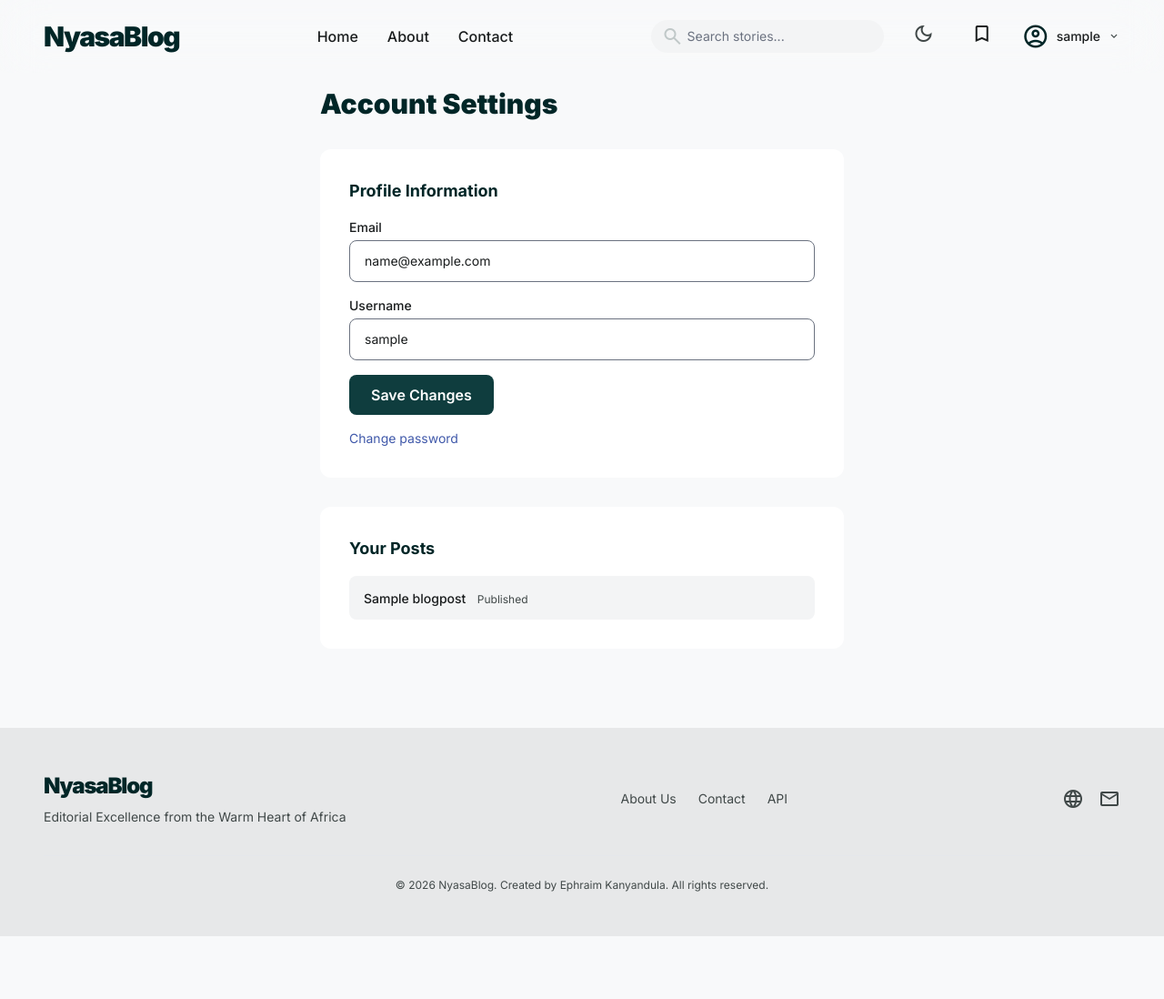
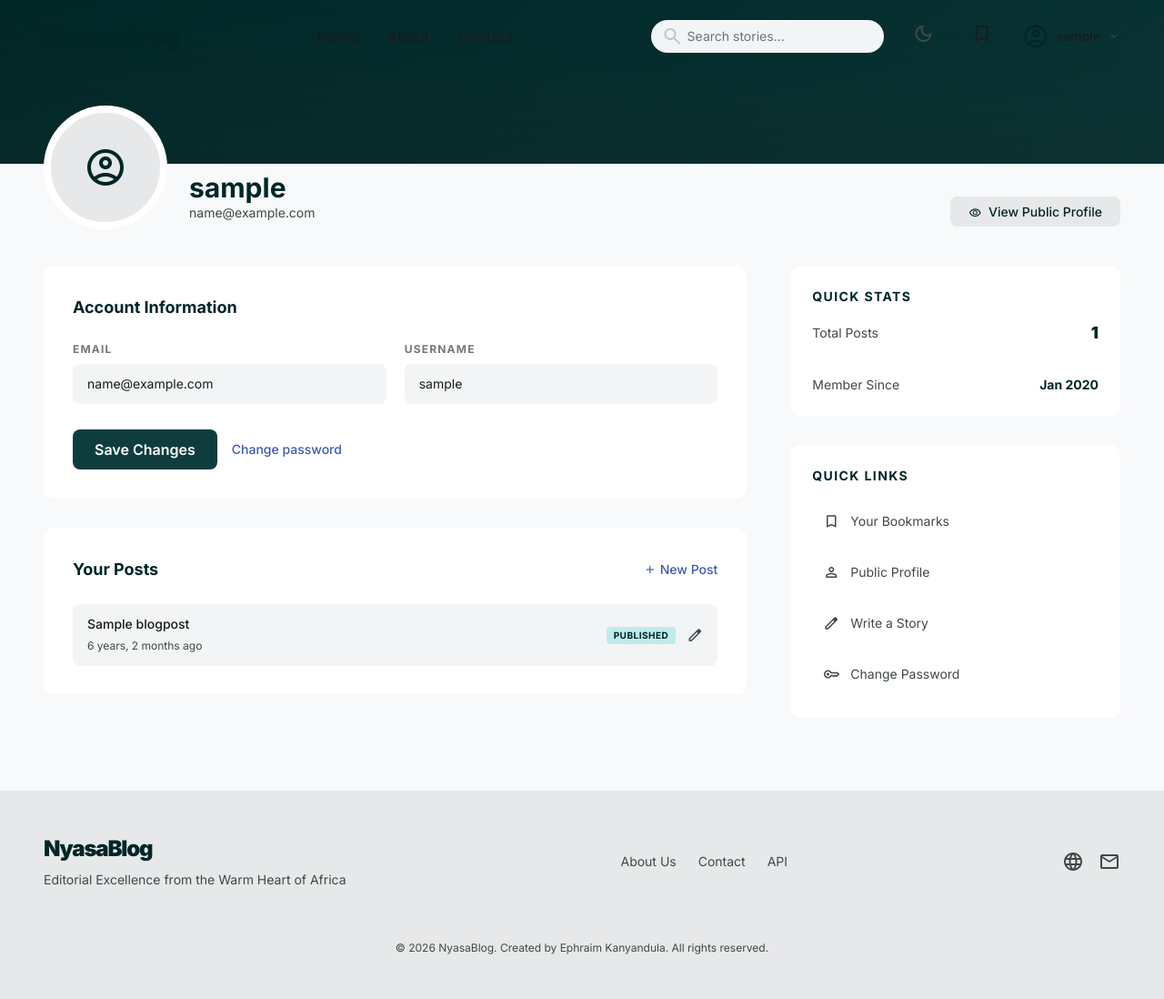
Before and after one commit to Kanyandula/BlogPost, a Django app: page /account/ in a window 1280 px wide. Shown: the whole page at 91% size. Before the commit the page ends 1029 px from the top, so only its background shows below. Run offline with Django 3.2, Linux system fonts and the light colour scheme; a user stored in the database is signed in; tables that the repository leaves empty hold one stand-in row (values such as "Sample post"); some libraries are stand-ins or nearby versions.

Commit message:
Rebuild account settings: dashboard layout with banner, stats sidebar, post manager

```diff
--- a/account/templates/account/account.html
+++ b/account/templates/account/account.html
@@ -1,34 +1,60 @@
 {% extends 'base.html' %}
 
-{% block title %}Account | NyasaBlog{% endblock %}
+{% block title %}Account Settings | NyasaBlog{% endblock %}
 
 {% block content %}
-<div class="max-w-2xl mx-auto px-6 md:px-12">
+<!-- Banner -->
+<div class="relative w-full h-[120px] md:h-[180px] bg-gradient-to-br from-[#002627] to-[#0f3d3e] -mt-24">
+  <div class="absolute inset-0 bg-gradient-to-t from-black/20 to-transparent"></div>
+</div>
 
-  <h1 class="text-3xl font-black text-primary mb-8">Account Settings</h1>
+<div class="max-w-[1280px] mx-auto px-6 md:px-12 -mt-16 relative z-10">
+
+  <!-- Profile Header -->
+  <div class="flex flex-col md:flex-row items-start md:items-end gap-6 mb-10">
+    <div class="p-1 bg-surface-container-lowest rounded-full">
+      <div class="w-24 h-24 md:w-32 md:h-32 rounded-full border-4 border-surface-container-lowest bg-surface-container-high flex items-center justify-center">
+        <span class="material-symbols-outlined text-4xl md:text-5xl text-primary">account_circle</span>
+      </div>
+    </div>
+    <div class="mb-2">
+      <h1 class="text-2xl md:text-3xl font-bold text-primary">{{ request.user.username }}</h1>
+      <p class="text-sm text-on-surface-variant">{{ request.user.email }}</p>
+    </div>
+    <div class="md:ml-auto mb-2">
+      <a href="{% url 'author_profile' request.user.username %}" class="px-5 py-2 bg-surface-container-high text-primary font-medium rounded-lg hover:bg-surface-container-highest transition-colors text-sm">
+        <span class="material-symbols-outlined text-sm align-middle mr-1">visibility</span> View Public Profile
+      </a>
+    </div>
+  </div>
+
+  <div class="grid grid-cols-1 lg:grid-cols-12 gap-12">
+
+    <!-- Left: Settings -->
+    <div class="lg:col-span-8 space-y-8">
 
       {% if success_message %}
-  <div class="bg-primary-fixed text-on-primary-fixed px-4 py-3 rounded-lg mb-6 text-sm">
-    <span class="material-symbols-outlined text-base align-middle mr-1">check_circle</span>{{ success_message }}
+      <div class="bg-primary-fixed text-on-primary-fixed px-4 py-3 rounded-lg text-sm flex items-center gap-2">
+        <span class="material-symbols-outlined text-base">check_circle</span>{{ success_message }}
       </div>
       {% endif %}
 
-  <div class="bg-surface-container-lowest rounded-xl p-6 md:p-8 mb-8">
-    <h2 class="text-lg font-bold text-primary mb-4">Profile Information</h2>
-
-    <form method="POST" class="space-y-4">
+      <!-- Account Info -->
+      <div class="bg-surface-container-lowest rounded-xl p-6 md:p-8">
+        <h2 class="text-lg font-bold text-primary mb-6">Account Information</h2>
+        <form method="POST" class="space-y-5">
           {% csrf_token %}
-
+          <div class="grid grid-cols-1 md:grid-cols-2 gap-5">
             <div>
-        <label class="block text-sm font-medium text-on-surface mb-1">Email</label>
+              <label class="block text-xs font-bold tracking-widest uppercase text-outline mb-2">Email</label>
               <input type="email" name="email" value="{{ account_form.initial.email }}" required
-               class="w-full bg-surface-container-lowest border border-outline-variant/20 rounded-lg py-3 px-4 text-sm focus:ring-2 focus:ring-secondary/20 focus:border-secondary"/>
+                     class="w-full bg-surface-container-low border-none rounded-lg py-3 px-4 text-sm text-on-surface focus:ring-2 focus:ring-secondary/20"/>
             </div>
-
             <div>
-        <label class="block text-sm font-medium text-on-surface mb-1">Username</label>
+              <label class="block text-xs font-bold tracking-widest uppercase text-outline mb-2">Username</label>
               <input type="text" name="username" value="{{ account_form.initial.username }}" required
-               class="w-full bg-surface-container-lowest border border-outline-variant/20 rounded-lg py-3 px-4 text-sm focus:ring-2 focus:ring-secondary/20 focus:border-secondary"/>
+                     class="w-full bg-surface-container-low border-none rounded-lg py-3 px-4 text-sm text-on-surface focus:ring-2 focus:ring-secondary/20"/>
+            </div>
           </div>
 
           {% for field in account_form %}
@@ -40,28 +66,90 @@
           <p class="text-xs text-error">{{ account_form.non_field_errors }}</p>
           {% endif %}
 
-      <button type="submit" class="bg-primary-container text-on-primary px-6 py-2.5 rounded-lg font-semibold hover:opacity-90 transition-opacity">Save Changes</button>
+          <div class="flex items-center gap-4 pt-2">
+            <button type="submit" class="px-6 py-2.5 bg-[#0f3d3e] text-white font-semibold rounded-lg hover:opacity-90 transition-opacity">Save Changes</button>
+            <a href="{% url 'password_change' %}" class="text-sm text-secondary font-medium hover:underline">Change password</a>
+          </div>
         </form>
-
-    <a href="{% url 'password_change' %}" class="inline-block mt-4 text-sm text-secondary hover:underline">Change password</a>
       </div>
 
+      <!-- Your Posts -->
       <div class="bg-surface-container-lowest rounded-xl p-6 md:p-8">
-    <h2 class="text-lg font-bold text-primary mb-4">Your Posts</h2>
+        <div class="flex items-center justify-between mb-6">
+          <h2 class="text-lg font-bold text-primary">Your Posts</h2>
+          <a href="{% url 'blog:create' %}" class="text-sm text-secondary font-medium hover:underline flex items-center gap-1">
+            <span class="material-symbols-outlined text-sm">add</span> New Post
+          </a>
+        </div>
 
         {% if blog_posts %}
         <div class="space-y-3">
           {% for post in blog_posts %}
-      <a href="{% url 'blog:detail' post.slug %}" class="block px-4 py-3 rounded-lg bg-surface-container-low hover:bg-surface-container transition-colors">
-        <span class="text-sm font-medium text-on-surface">{{ post.title }}</span>
-        <span class="text-xs text-on-surface-variant ml-2">{{ post.get_status_display }}</span>
+          <div class="flex items-center justify-between px-4 py-3 rounded-lg bg-surface-container-low hover:bg-surface-container transition-colors">
+            <a href="{% url 'blog:detail' post.slug %}" class="flex-1 min-w-0">
+              <span class="text-sm font-medium text-on-surface truncate block">{{ post.title }}</span>
+              <span class="text-xs text-on-surface-variant">{{ post.date_updated|timesince }} ago</span>
             </a>
+            <div class="flex items-center gap-3 ml-4 shrink-0">
+              <span class="px-2 py-0.5 rounded text-[10px] font-bold uppercase tracking-wider {% if post.status == 'published' %}bg-primary-fixed text-on-primary-fixed{% else %}bg-surface-container-high text-on-surface-variant{% endif %}">{{ post.get_status_display }}</span>
+              <a href="{% url 'blog:edit' post.slug %}" class="text-on-surface-variant hover:text-primary">
+                <span class="material-symbols-outlined text-lg">edit</span>
+              </a>
+            </div>
+          </div>
           {% endfor %}
         </div>
         {% else %}
-    <p class="text-sm text-on-surface-variant">You have no blog posts. <a href="{% url 'blog:create' %}" class="text-secondary font-medium hover:underline">Create one</a>.</p>
+        <div class="text-center py-8">
+          <span class="material-symbols-outlined text-4xl text-outline-variant mb-2">article</span>
+          <p class="text-sm text-on-surface-variant">You have no blog posts yet.</p>
+          <a href="{% url 'blog:create' %}" class="inline-block mt-3 px-5 py-2 bg-[#0f3d3e] text-white text-sm font-semibold rounded-lg hover:opacity-90 transition-opacity">Write Your First Story</a>
+        </div>
         {% endif %}
       </div>
 
     </div>
+
+    <!-- Right: Sidebar -->
+    <aside class="lg:col-span-4 space-y-8">
+
+      <!-- Quick Stats -->
+      <div class="bg-surface-container-lowest rounded-xl p-6">
+        <h3 class="text-sm font-bold text-primary uppercase tracking-widest mb-4">Quick Stats</h3>
+        <div class="space-y-4">
+          <div class="flex items-center justify-between">
+            <span class="text-sm text-on-surface-variant">Total Posts</span>
+            <span class="text-lg font-black text-primary">{{ blog_posts|length }}</span>
+          </div>
+          <div class="w-full h-px bg-outline-variant/20"></div>
+          <div class="flex items-center justify-between">
+            <span class="text-sm text-on-surface-variant">Member Since</span>
+            <span class="text-sm font-bold text-primary">{{ request.user.date_joined|date:"M Y" }}</span>
+          </div>
+        </div>
+      </div>
+
+      <!-- Quick Links -->
+      <div class="bg-surface-container-lowest rounded-xl p-6">
+        <h3 class="text-sm font-bold text-primary uppercase tracking-widest mb-4">Quick Links</h3>
+        <nav class="space-y-2">
+          <a href="{% url 'blog:bookmarks' %}" class="flex items-center gap-3 px-3 py-2.5 rounded-lg text-sm text-on-surface-variant hover:bg-surface-container-low hover:text-primary transition-colors">
+            <span class="material-symbols-outlined text-lg">bookmark</span> Your Bookmarks
+          </a>
+          <a href="{% url 'author_profile' request.user.username %}" class="flex items-center gap-3 px-3 py-2.5 rounded-lg text-sm text-on-surface-variant hover:bg-surface-container-low hover:text-primary transition-colors">
+            <span class="material-symbols-outlined text-lg">person</span> Public Profile
+          </a>
+          <a href="{% url 'blog:create' %}" class="flex items-center gap-3 px-3 py-2.5 rounded-lg text-sm text-on-surface-variant hover:bg-surface-container-low hover:text-primary transition-colors">
+            <span class="material-symbols-outlined text-lg">edit</span> Write a Story
+          </a>
+          <a href="{% url 'password_change' %}" class="flex items-center gap-3 px-3 py-2.5 rounded-lg text-sm text-on-surface-variant hover:bg-surface-container-low hover:text-primary transition-colors">
+            <span class="material-symbols-outlined text-lg">key</span> Change Password
+          </a>
+        </nav>
+      </div>
+
+    </aside>
+
+  </div>
+</div>
 {% endblock content %}
```
Lines whose indentation alone changed are shown as unchanged.
